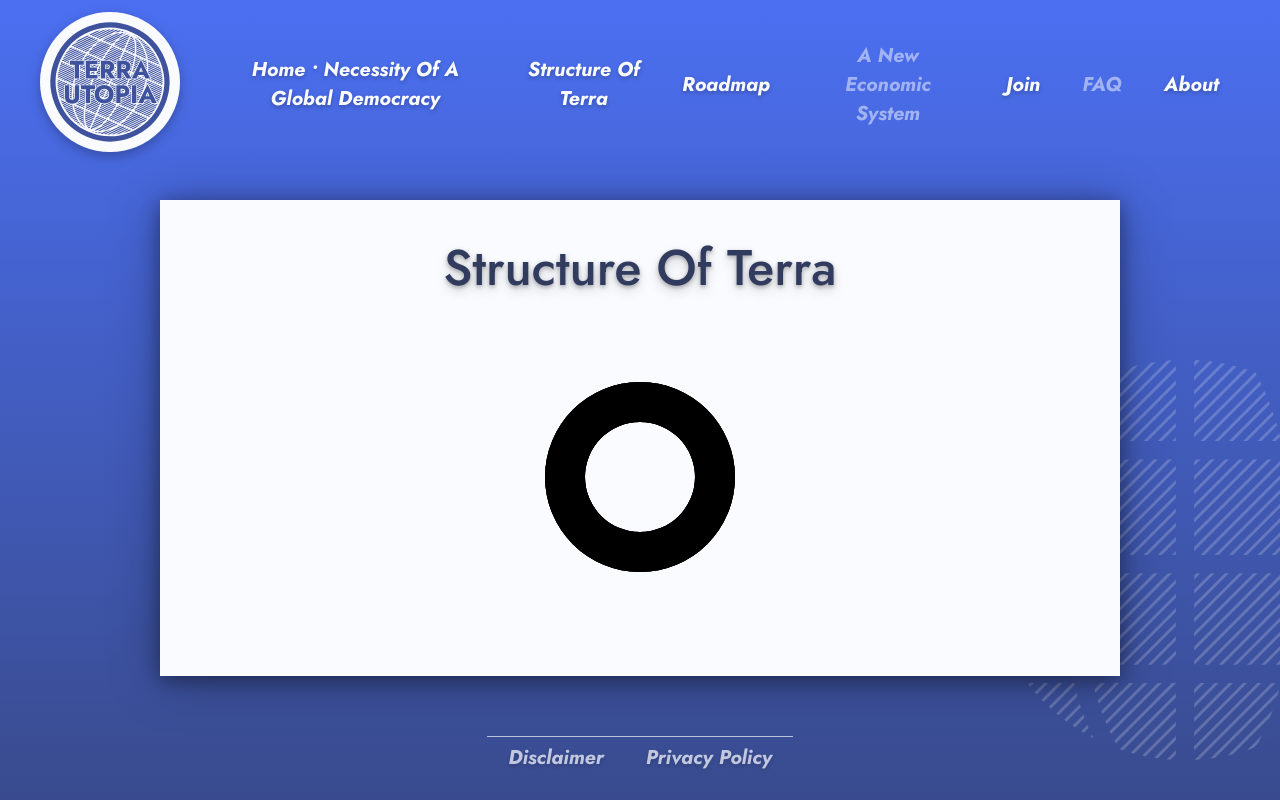
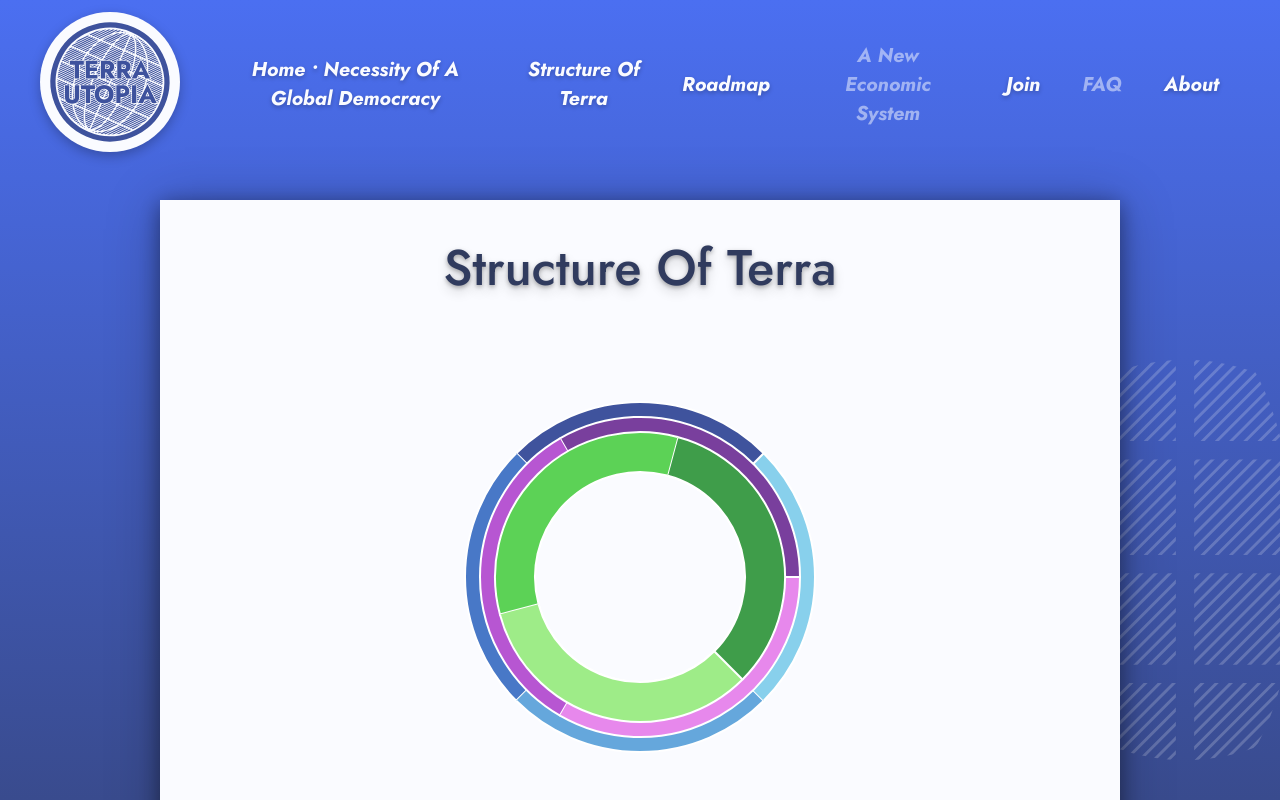
Before and after one commit to terra-utopia/terra-utopia-website, a Nuxt app: page /structure-of-terra in a window 1280 px wide. Shown: the top 800 px of the page. Built offline with nearby package versions, Linux system fonts and the light colour scheme.

Commit message:
continued development of 'structure of terra' page

```diff
--- a/assets/structure-of-terra.js
+++ b/assets/structure-of-terra.js
@@ -7,7 +7,28 @@ const institutions = [
                 htmlContent: `
                 <p>In this phase we analyze similar projects, movements and aspirations. The goal is to understand developments of the past and why their success was only limited. The rough goals of our movement are being defined internally as well as a general strategy.</p>
                 <p>Finding technical solutions for collaborating and working on this project is also part of this step. This includes digital platforms where participating activists can discuss their ideas or edit documents but also means of spreading our ideas and getting new, interested people involved.</p>
-                `
+                `,
+                children: [
+                    {
+                        title: "Parliament",
+                        htmlContent: `
+                        <p>In this phase we analyze similar projects, movements and aspirations. The goal is to understand developments of the past and why their success was only limited. The rough goals of our movement are being defined internally as well as a general strategy.</p>
+                        <p>Finding technical solutions for collaborating and working on this project is also part of this step. This includes digital platforms where participating activists can discuss their ideas or edit documents but also means of spreading our ideas and getting new, interested people involved.</p>
+                        `
+                    },
+                    {
+                        title: "Council",
+                        htmlContent: `
+                        <p>In order to motivate other people to support and join this movement, it is necessary to have a rough but compelling concept of the structure of Terra, as well as a plan for achieving our goals. This should make it easier for people to get an idea of what we aim for, what they can expect from this movement and how they can contribute. The further process involves the differentiation, modification and improvement of this concept as well as the incorporation of feedback and criticism.</p>
+                        `
+                    },
+                    {
+                        title: "Executive Branch",
+                        htmlContent: `
+                        <p>The goal of this phase is forging a global network of activists that actively support the goal of creating a global, federal democracy. This makes it possible to consider a multitude of different opinions on the strategy of the movement and to incorporate different ideas and visions from all around the planet. We will also try to gain support from related projects, activist networks and experts worldwide.</p>
+                        `
+                    },
+                ],
             },
             {
                 title: "Council",
--- a/components/InstitutionsDiagram.vue
+++ b/components/InstitutionsDiagram.vue
@@ -1,12 +1,22 @@
 <template>
-    <div class="institutions-diagram">
-        <svg height="300" width="300" v-html="buildDiagram(content, 0)">
-        </svg>
-        <!-- {{this.content[0].htmlContent}} -->
-    </div>
+    <div class="institutions-diagram" v-html="buildDiagram()"></div>
 </template>
 
 <script>
+const settings = {
+    width: 50,
+    marginRatio: 0.2,
+    ratioInnerCircle: 2,
+    growthRatio: 0.3,
+
+    startingAngle: Math.PI*3/4,
+    divAngle: -Math.PI/4,
+
+    hueStart: 227,
+    hueDivPiece: 10,
+    hueDivDepth: 50,
+}
+
 export default {
     props: {
         content: {
@@ -15,7 +25,22 @@ export default {
         }
     },
     methods: {
-        buildDiagram(array, depth, parentID, maxDepth){
+        buildDiagram(){
+            const width = settings.width;
+
+            let html = "";
+            const maxDepth = this.getMaxDepth(this.content);
+            const ratioInnerCircle = settings.ratioInnerCircle;
+
+            html += '<svg class="diagram-svg" height="'+((maxDepth+1+ratioInnerCircle)*2*width)+'" width="'+((maxDepth+1+ratioInnerCircle)*2*width)+'">';
+
+            html += this.buildSection(this.content, 0, '', maxDepth);
+
+            html += '</svg>';
+
+            return html;
+        },
+        buildSection(array, depth, parentID, maxDepth){
             if (!depth) {
                 depth = 0;
             }
@@ -26,53 +51,70 @@ export default {
                 maxDepth = this.getMaxDepth(array);
             }
 
-            const margin = 5;
-            const width = 50;
-            const maxRadius = width*(2+maxDepth);
-            const outerRadius = width*(2+depth);
-            const innerRadius = width*(1+depth);
+            const width = settings.width;
+            const margin = settings.marginRatio*width/2;
+            const offsetAngle = settings.startingAngle+settings.divAngle*depth;
+            const ratioInnerCircle = settings.ratioInnerCircle;
+            const growthRatio = settings.growthRatio;
+
+            const maxRadius = width*(1+ratioInnerCircle+maxDepth);
+            const outerRadius = width*(1+ratioInnerCircle+(maxDepth-depth)*growthRatio);
+            const innerRadius = width*(ratioInnerCircle);
 
             let html="";
+            let childhtml = "";
             let elCounter = 0;
 
             for(let element of array)
             {
-                let elhtml = '<path d=" ';
+                const ID = parentID+element.title.replace(/ /g,'');
+                let elhtml = '<path ';
+
+                elhtml += 'fill="'+this.calculateColor(depth, array.length, elCounter)+'" ';
+
+                elhtml += 'id="'+ID+'" ';
+
+                elhtml += 'd=" ';
 
                 elhtml += 'M '
-                +(maxRadius+(outerRadius-margin)*Math.sin(2*Math.PI/array.length*elCounter))+' '
-                +(maxRadius+(outerRadius-margin)*Math.cos(2*Math.PI/array.length*elCounter))+' ';
+                +(maxRadius+(outerRadius-margin)*Math.sin(offsetAngle+2*Math.PI/array.length*elCounter))+' '
+                +(maxRadius+(outerRadius-margin)*Math.cos(offsetAngle+2*Math.PI/array.length*elCounter))+' ';
 
                 elhtml += 'A '
                 +(outerRadius-margin)+' '
                 +(outerRadius-margin)+' '
                 +0+' '
-                +1+' '
-                +1+' '
-                +(maxRadius+(outerRadius-margin)*Math.sin(2*Math.PI/array.length*(elCounter+1)))+' '
-                +(maxRadius+(outerRadius-margin)*Math.cos(2*Math.PI/array.length*(elCounter+1)))+' ';
+                +0+' '
+                +0+' '
+                +(maxRadius+(outerRadius-margin)*Math.sin(offsetAngle+2*Math.PI/array.length*(elCounter+1)))+' '
+                +(maxRadius+(outerRadius-margin)*Math.cos(offsetAngle+2*Math.PI/array.length*(elCounter+1)))+' ';
 
                 elhtml += 'L '
-                +(maxRadius+(innerRadius+margin)*Math.sin(2*Math.PI/array.length*(elCounter+1)))+' '
-                +(maxRadius+(innerRadius+margin)*Math.cos(2*Math.PI/array.length*(elCounter+1)))+' ';
+                +(maxRadius+(innerRadius+margin)*Math.sin(offsetAngle+2*Math.PI/array.length*(elCounter+1)))+' '
+                +(maxRadius+(innerRadius+margin)*Math.cos(offsetAngle+2*Math.PI/array.length*(elCounter+1)))+' ';
 
                 elhtml += 'A '
                 +(innerRadius+margin)+' '
                 +(innerRadius+margin)+' '
                 +0+' '
+                +0+' '
                 +1+' '
-                +0+' '
-                +(maxRadius+(innerRadius+margin)*Math.sin(2*Math.PI/array.length*elCounter))+' '
-                +(maxRadius+(innerRadius+margin)*Math.cos(2*Math.PI/array.length*elCounter))+' ';
+                +(maxRadius+(innerRadius+margin)*Math.sin(offsetAngle+2*Math.PI/array.length*elCounter))+' '
+                +(maxRadius+(innerRadius+margin)*Math.cos(offsetAngle+2*Math.PI/array.length*elCounter))+' ';
 
                 elhtml += '" />';
 
                 html += elhtml;
 
-                console.log(element.title);
+                if (element.children) {
+                    childhtml += this.buildSection(element.children, depth+1, '', maxDepth);
+                }
+
                 elCounter++;
             }
-            console.log(html);
+
+            html += childhtml;
+
             return html;
         },
         getMaxDepth(array){
@@ -84,11 +126,42 @@ export default {
                 }
             }
             return maxDepth;
+        },
+        calculateColor(depth, numberOfElements, elCounter){
+            const hueStart = settings.hueStart;
+            const hueDivPiece = settings.hueDivPiece;
+            const hueDivDepth = settings.hueDivDepth;
+
+            let hue = hueStart+Math.pow(-1,depth+1)*hueDivPiece*elCounter+Math.pow(-1,depth+1)*hueDivDepth*depth;
+            let saturation = 43+30/(numberOfElements-1)*elCounter+"%";
+            let lightness = 43+30/(numberOfElements-1)*elCounter+"%";
+            let alpha = 1;
+
+            let color = 'hsla('+hue+','+saturation+','+lightness+','+alpha+')';
+            return color;
+        },
+        addEventListeners(){
+            // for (const path of document.getElementsByTagName("path")) {
+            //     path.addEventListener("click", click);
+            // }
         }
+    },
+    created(){
+        this.addEventListeners();
     }
 }
 </script>
 
-<style lang="scss" scoped>
+<style lang="scss"> //not scoped, because otherwise the svg will not be affected
+@import "~/assets/shared-styles.scss";
+.institutions-diagram{
+
+    .diagram-svg{
+        // fill: $c-dark;
+        stroke-width: 2px;
+        stroke: #fff;
+        border-radius: 200px;
+    }
+}
 
 </style>
```
